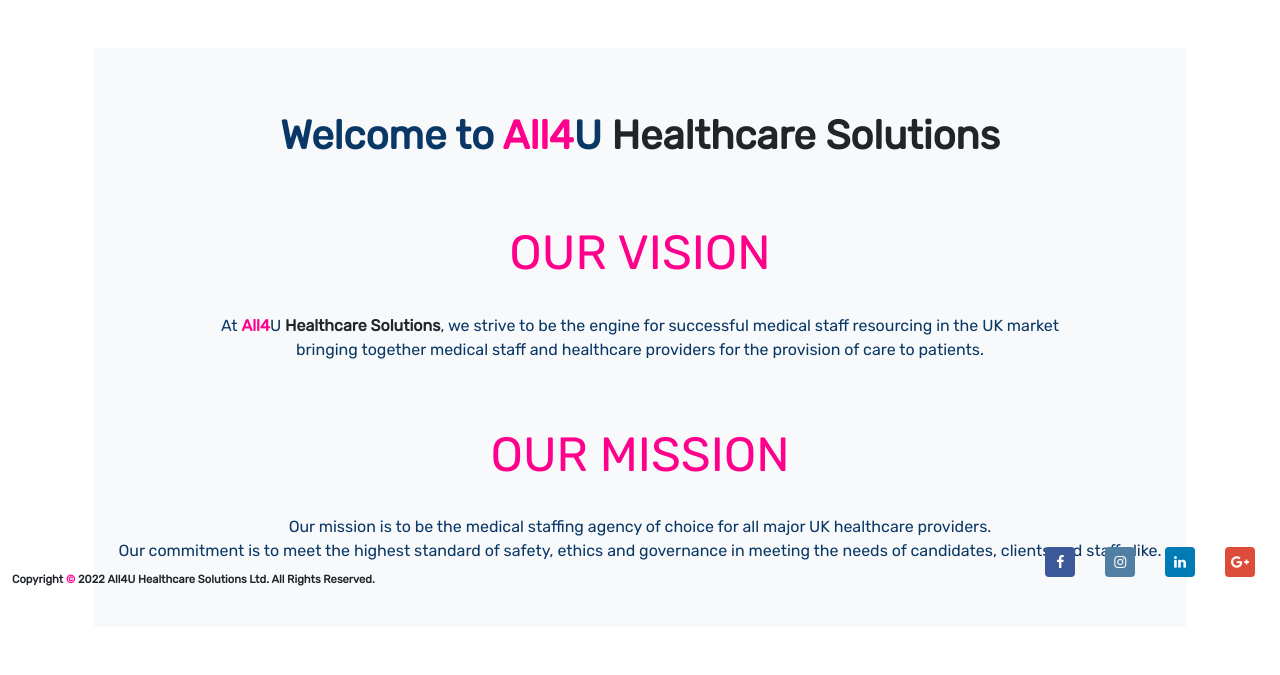
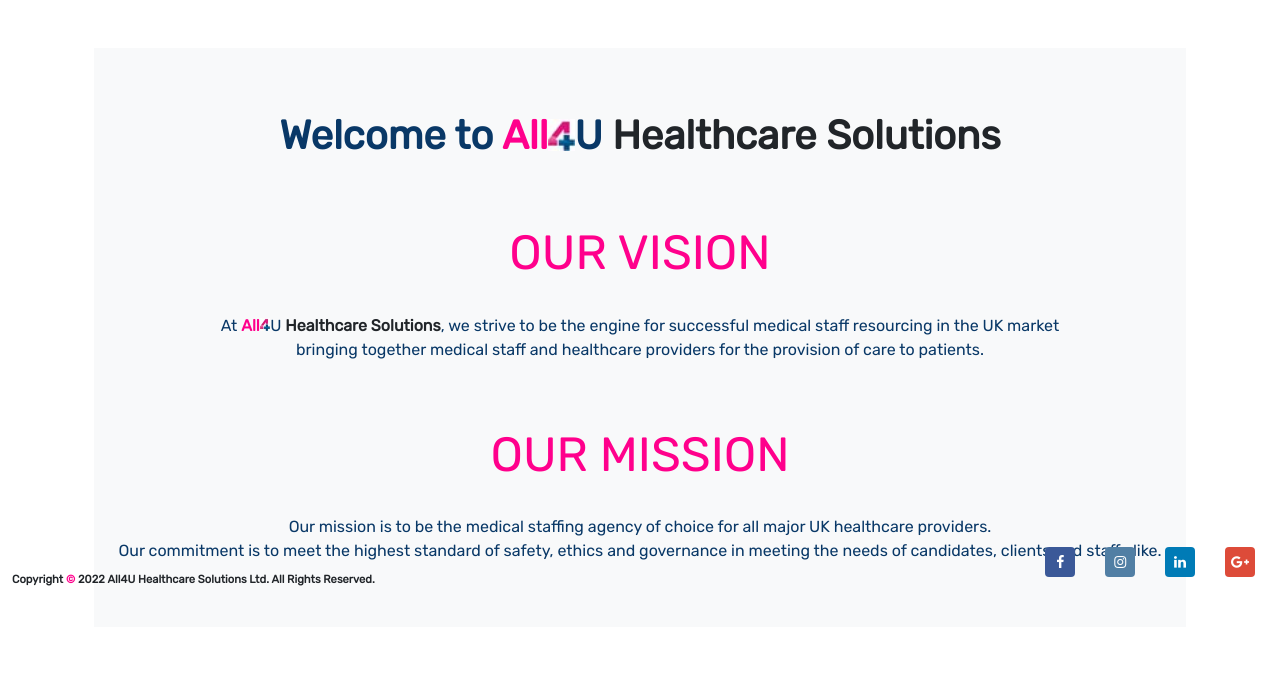
Before and after one commit to ftanekha/all4u, a PHP site: page / in a window 1280 px wide. Shown: the part 200-875 px from the top of the page. Run offline with PHP 8.4, Linux system fonts and the light colour scheme; some libraries are stand-ins or nearby versions.

Commit message:
implement company name styling consistency add favicon

```diff
--- a/index.html
+++ b/index.html
@@ -14,6 +14,7 @@
     <link rel='stylesheet' href='./styles.css'/>
     <link rel='stylesheet' href='https://cdnjs.cloudflare.com/ajax/libs/font-awesome/4.7.0/css/font-awesome.min.css'>
     <link rel='stylesheet' href='./socialMedia.css'>
+    <link rel='icon' href='./images/favicon.ico'>
     <script
         src='https://cdn.jsdelivr.net/npm/bootstrap@5.0.2/dist/js/bootstrap.bundle.min.js'
         integrity='sha384-MrcW6ZMFYlzcLA8Nl+NtUVF0sA7MsXsP1UyJoMp4YLEuNSfAP+JcXn/tWtIaxVXM'
@@ -79,7 +80,7 @@
     <script src='./main.js' defer></script>
     <script src='./generalJobs.js' defer></script>
     <script src='./jobDescriptions.js' defer></script>
-    <title>All4U Healthcare Solutions</title>
+    <title>All4 Healthcare Solutions</title>
 </head>
 <body>
     <header>
@@ -92,13 +93,23 @@
             <!-- landing -->
             <div id='home_page' class='container page bg-light text_blue py-3'>
                 <div id='welcome_message' class='display-6 fw-bolder my-5 text-center'>
-                    Welcome to <span class='text_pink'>All4</span>U<span class='text-dark'> Healthcare Solutions</span>
+                    Welcome to
+                    <span class='text_pink' style='position: relative'>
+                        All
+                        <img src='./images/4.jpg' alt='' class='landing_4'/>
+                    </span>U
+                    <span class='text-dark'> Healthcare Solutions</span>
                 </div>
                 <div id='mission_statement'>
                     <div id='vision' class='pt-3 text-center'>
                         <p class='display-5 text_pink'>OUR VISION</p>
                         <div class='pt-3'>
-                            At <span class='text_pink fw-bolder'>All4</span>U<span class='text-dark fw-bolder'> Healthcare Solutions</span>, we strive to be the engine for successful medical staff resourcing in the UK market <br/>
+                            At
+                            <span class='text_pink fw-bolder' style='position: relative'>
+                                All
+                                <img src='./images/4.jpg' alt='' class='landing_4'/>
+                            </span>U
+                            <span class='text-dark fw-bolder'> Healthcare Solutions</span>, we strive to be the engine for successful medical staff resourcing in the UK market <br/>
                             bringing together medical staff and healthcare providers for the provision of care to patients.
                         </div>
                     </div>
@@ -116,7 +127,11 @@
                 <div id='company_description' class=''>
                     <div class='mt-5 text_blue'>
                         <p>
-                            <span class='text_pink fw-bolder'>All4</span>U<span class='text-dark fw-bolder'> Healthcare Solutions</span> is a privately owned specialist medical staffing agency,
+                            <span class='text_pink fw-bolder' style='position: relative'>
+                                All
+                                <img src='./images/4.jpg' alt='' class='landing_4'/>
+                            </span>
+                            U<span class='text-dark fw-bolder'> Healthcare Solutions</span> is a privately owned specialist medical staffing agency,
                             that provide high quality medical talent across the UK.<br/>
                         </p>
                         <div class='my-5'>
@@ -132,8 +147,18 @@
                             </ul>
                         </div>
                         <div class='my-5'>
-                            <p class='pt-4'>As healthcare never stops, <span class='text_pink fw-bolder'>All4</span>U<span class='text-dark fw-bolder'> Healthcare Solutions</span> operates <br/>
-                                <div class=''><span class='fw-bolder display-6'><span class='text_pink'>24</span> hours a day, <span class='text_pink'>365</span> days a year.</span></div>
+                            <p class='pt-4'>As healthcare never stops,
+                                <span class='text_pink fw-bolder' style='position: relative'>
+                                    All
+                                    <img src='./images/4.jpg' alt='' class='landing_4'/>
+                                </span>
+                                U<span class='text-dark fw-bolder'> Healthcare Solutions</span> operates <br/>
+                                <div class=''>
+                                    <span class='fw-bolder display-6'>
+                                        <span class='text_pink'>24</span> hours a day,
+                                        <span class='text_pink'>365</span> days a year.
+                                    </span>
+                                </div>
                             </p>
                         </div>
                     </div>
@@ -308,10 +333,17 @@
                 <div id='jobs_container' class='mt-3 ms-4'>
                     <div id='jobs_leading_statement'>
                         <p class='pt-5 pb-3'>In accordance with our<a class='mission_statement_links text-decoration-none' href='#mission_statement'>
-                            <i class='fw-normal text-dark'>mission</i></a>, <span class='text_pink fw-bolder'>All4</span>U<span class='text-dark fw-bolder'> Healthcare Solutions</span> provides various
-                            healthcare employment roles in line with the current healthcare opportunities and requirements.
+                            <i class='fw-normal text-dark'>mission</i></a>,
+                            <span class='text_pink fw-bolder' style='position: relative'>
+                                All
+                                <img src='./images/4.jpg' alt='' class='landing_4'/>
+                            </span>U
+                            <span class='text-dark fw-bolder'> Healthcare Solutions</span>
+                            provides various healthcare employment roles in line with the current healthcare opportunities and requirements.
                         </p>
-                        <p class='pb-3' fw-normal>Below is a brief <span class='text-dark'>non-exhaustive</span> list of some of the roles we facilitate, including some of the duties entailed:
+                        <p class='pb-3' fw-normal>Below is a brief
+                            <span class='text-dark'>non-exhaustive</span>
+                            list of some of the roles we facilitate, including some of the duties entailed:
                         </p>
                         <div id='general_jobs'>
                         </div>
@@ -353,7 +385,9 @@
     </main>
     <footer>
         <div id='footer' class='row mt-3'>
-            <div id='copyright_info' class='col-md-6 text-start text-dark fw-bolder'>Copyright <span class='text_pink'>©</span> 2022 <b>All4U Healthcare Solutions Ltd</b>. All Rights Reserved.</div>
+            <div id='copyright_info' class='col-md-6 text-start text-dark fw-bolder'>Copyright
+                <span class='text_pink'>©</span> 2022 <b>All4U Healthcare Solutions Ltd</b>. All Rights Reserved.
+            </div>
             <div id='social_media_icons' class='col-md-6 col_sm_none center-col text-end'>
                 <a href='#' class='btn social-icon button' data-abc='true'>
                     <i class='fa fa-facebook btn-round'></i>
--- a/main.js
+++ b/main.js
@@ -5,7 +5,7 @@ const missionStatementLinks = document.querySelectorAll('.mission_statement_link
 for(let missionStatementLink of missionStatementLinks){
     missionStatementLink.addEventListener('click',
         ()=>{
-            //turn of jos page
+            //turn of jobs page
             document.querySelector('#jobs_page').style.display = 'none'
             //navigate to mission statement page
             document.querySelector('#home_page').style.display = 'block'
--- a/navbar.js
+++ b/navbar.js
@@ -8,7 +8,6 @@ navItems = ['home', 'about', 'registration', 'jobs', 'contact'],
 context = {
     nav: []
 }
-
 // for(let item of navItems) context.nav.push({id: item, href: `#${item}`})
 //hide registration till database sorted
 for(let item of navItems.filter(page => page !== 'registration')) context.nav.push({id: item, href: `#${item}`})
--- a/styles.css
+++ b/styles.css
@@ -17,16 +17,6 @@
 .text_blue{
     color: #093867;
 }
-/* customer components */
-/* .four{
-    height: .8em;
-    position: relative;
-    bottom: 2px;
-}
-#welcome_message, .pt-3, .display-5,
-#company_description,.my-5{
-    position: relative;
-} */
 /*  */
 body{
     font-family: 'Rubik', sans-serif;
@@ -81,6 +71,12 @@ body{
 #company_description{
     width: 60%;
     margin: auto;
+}
+.landing_4{
+    margin: -.25em;
+    height: .8em;
+    position: relative;
+    bottom: .1em;
 }
 /* registration page */
 #candidate_registration_form_container{
```
Also changed, not shown: images/favicon.ico (added).
